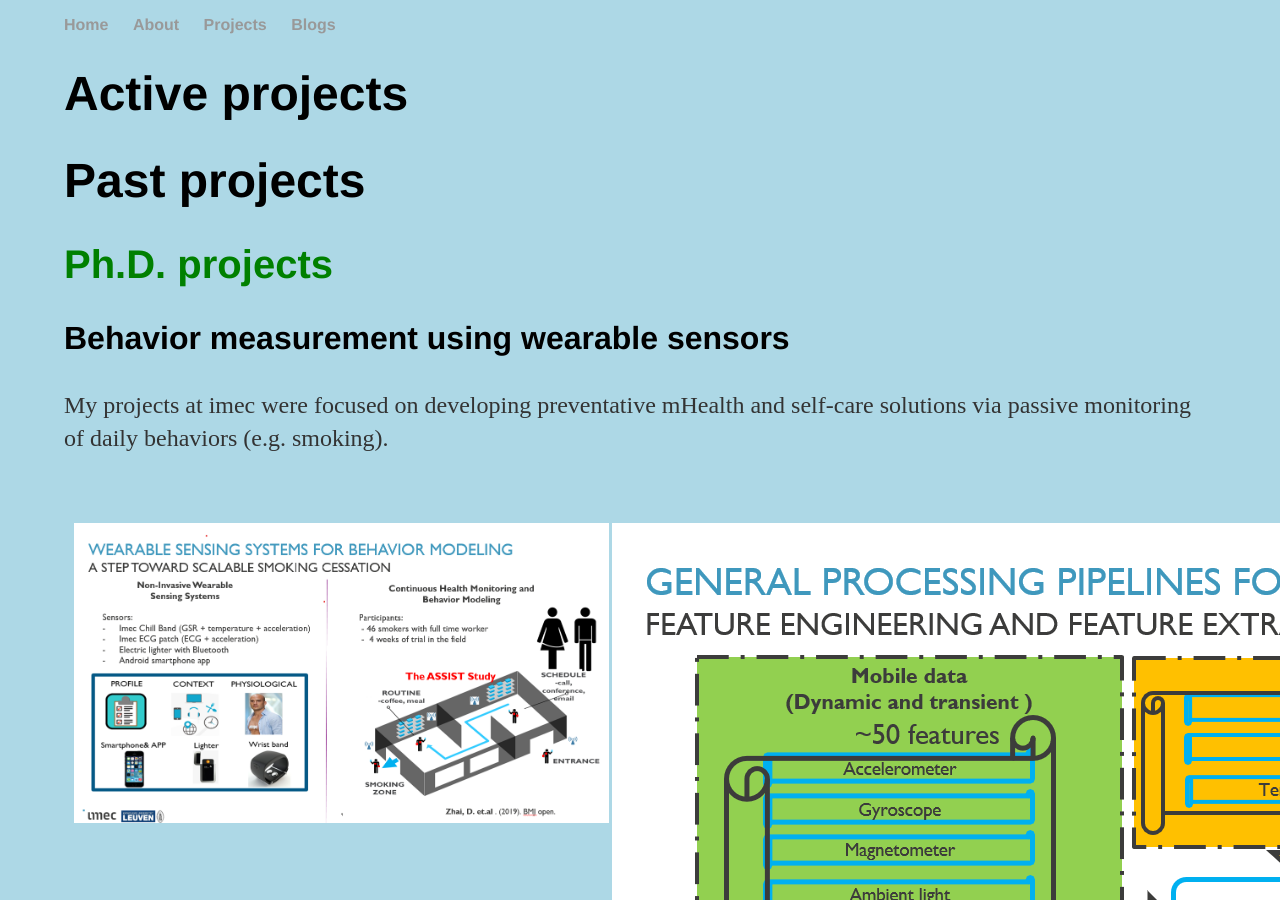
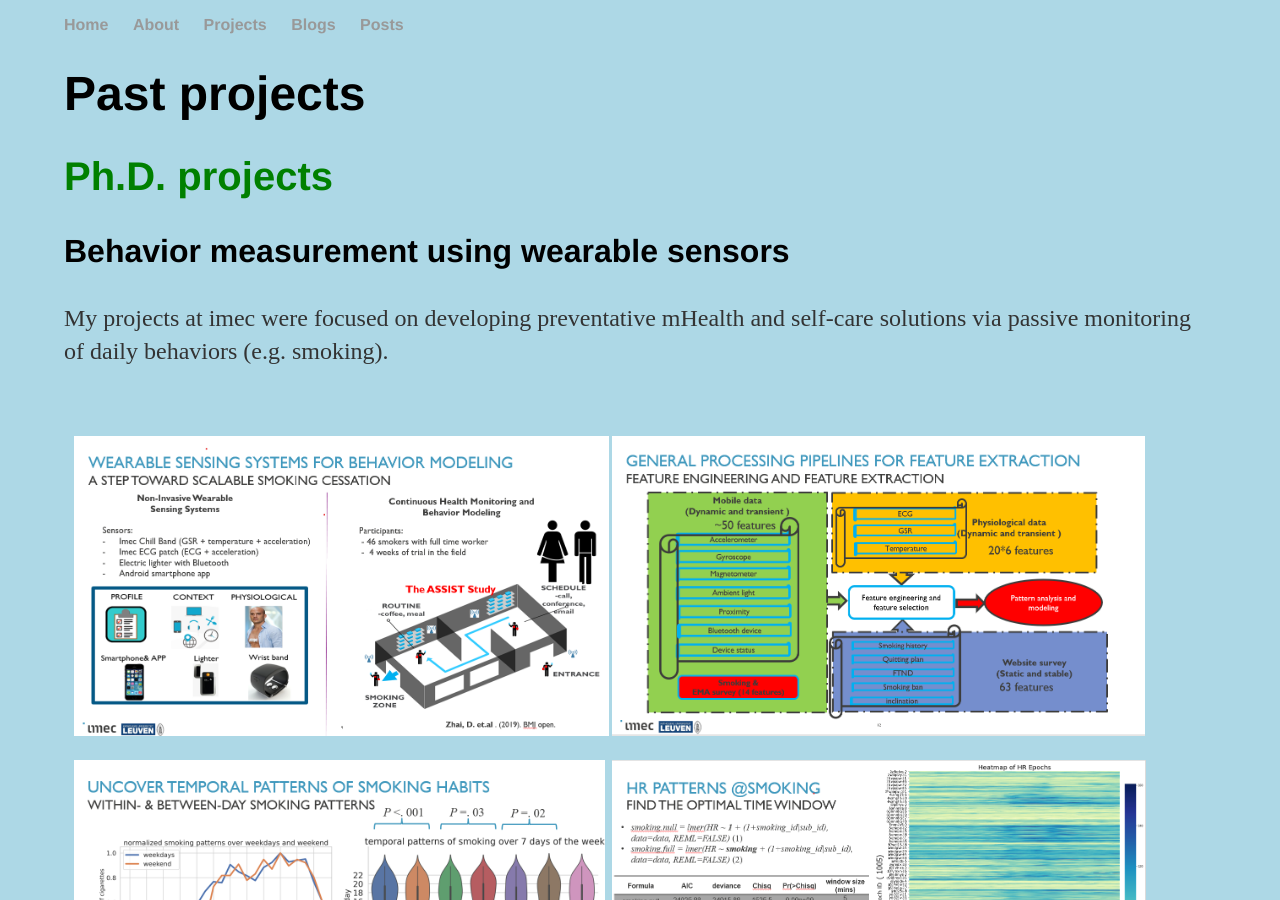
Before and after one commit to trencyclopedia/trencyclopedia.github.io, a Jekyll site: the page built from projects/index.html, in a window 1280 px wide and 900 px high. Built offline with Jekyll 4.4.1, drawn with Linux system fonts in a browser that asks for light colours.

Commit message:
update blog link and pictures in projects

```diff
--- a/_layouts/default.html
+++ b/_layouts/default.html
@@ -20,8 +20,8 @@
 	        		<li><a href="/">Home</a></li>
 		        	<li><a href="/about">About</a></li>
 					<li><a href="/projects">Projects</a></li>
-	        		<li><a href="https://github.com/trencyclopedia/mydocs">Blogs</a></li>
-					<li><a href="/blog"></a></li>
+	        		<li><a href="https://github.com/trencyclopedia/mydocs/" target="_blank">Blogs</a></li>
+					<li><a href="/blog">Posts</a></li>
 	    		</ul>
 			</nav>
 
--- a/projects/index.html
+++ b/projects/index.html
@@ -5,14 +5,16 @@
 
 <head>
 
+<meta name="author" content="Eric Zhai">
+<meta name="viewport" content="width=device-width, initial-scale=1.0">
 
 
 </head>
 
 <body style="background-color:lightblue;">
-
+	<!--
 	<h1>Active projects</h1>
-
+	-->
 
 	<h1>Past projects</h1>
 
@@ -30,16 +32,16 @@
 				</div>
 
 				<div class="column half">
-					<img alt="feature processing" src="/img/feature_processing_pipeline.png",style="height:300px;">
+					<img alt="feature processing" src="/img/feature_processing_pipeline.png" style="height:300px;">
 				</div>
 			</div>
 
 			<div class="row">
 				<div class="column half">
-					<img height="300" alt="smoking pattern" src="/img/smoking_pattern.png" style="float:left;height:300px;">
+					<img alt="smoking pattern" src="/img/smoking_pattern.png" style="float:left;height:300px;">
 				</div>
 
-				<div class="column half",>
+				<div class="column half">
 					<img alt="HR patterns" src="/img/HR_patterns.png" style="height:300px;">
 				</div>
 
```
